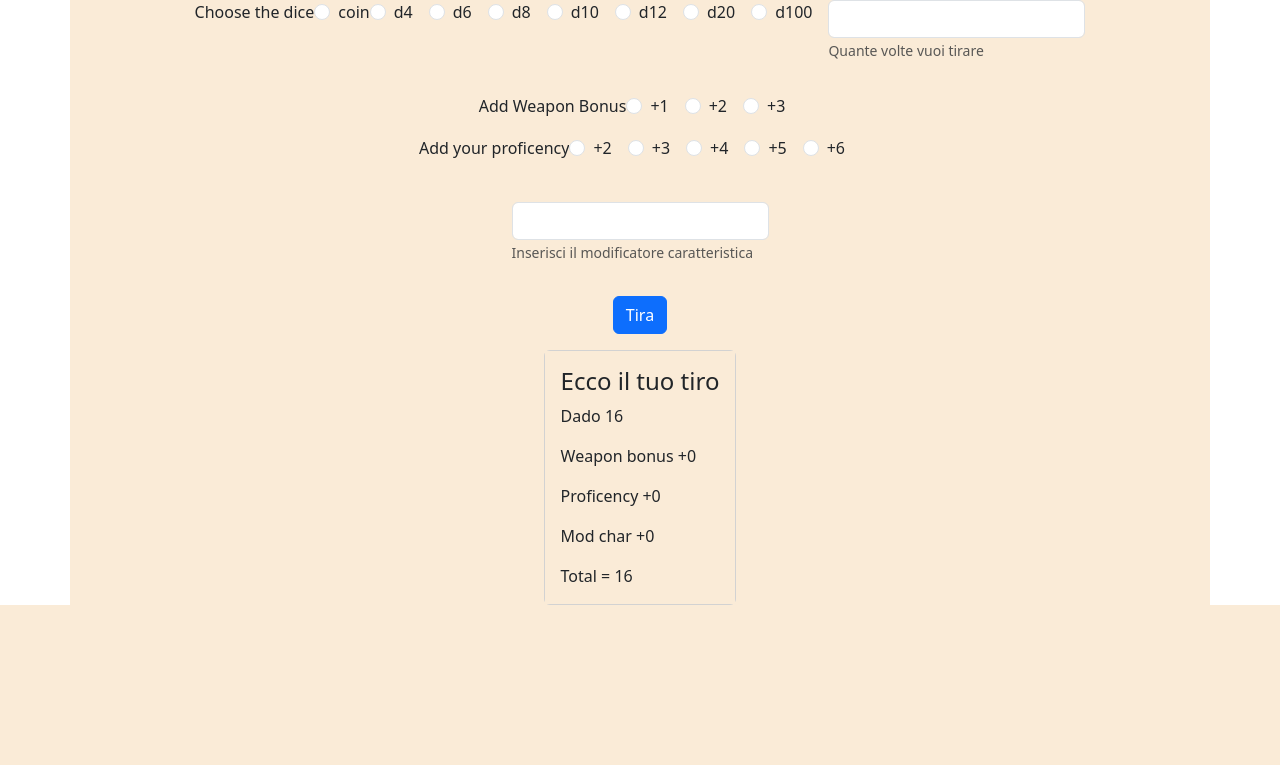
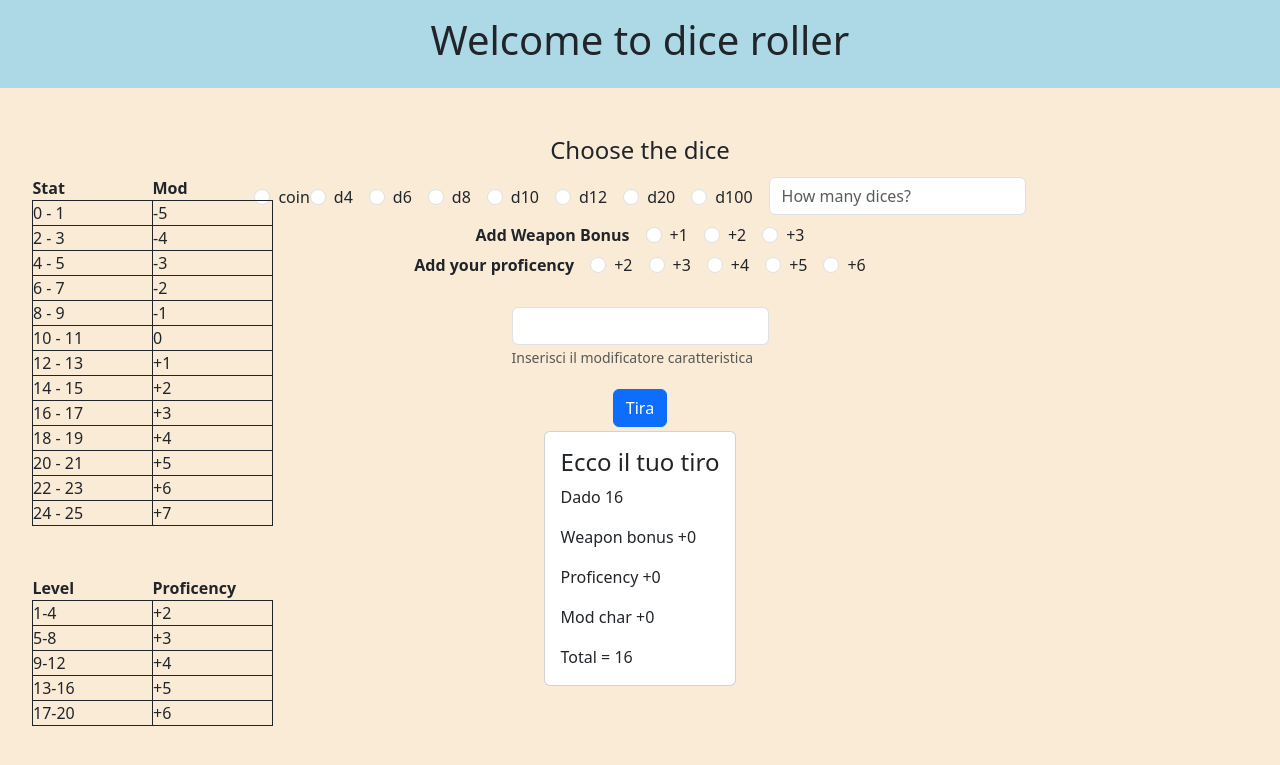
Before and after one commit to Giovanni-Cattaneo/php-dice-roller, a PHP site: page / in a window 1280 px wide. Shown: the top 765 px of the page. Run offline with PHP 8.4, Linux system fonts and the light colour scheme; some libraries are stand-ins or nearby versions.

Commit message:
add style

```diff
--- a/assets/css/style.css
+++ b/assets/css/style.css
@@ -2,10 +2,23 @@
     box-sizing: border-box;
     margin: 0;
     padding: 0;
+}
+
+.body {
+    background-color: antiquewhite;
+
+    header {
+        background-color: lightblue;
+        text-align: center;
+        padding: 1rem;
+    }
+
+    main {
+        padding-top: 3rem;
+
+        .container {
             background-color: antiquewhite;
         }
-
-body {
 
         .green {
             color: rgb(0, 184, 0);
@@ -16,4 +29,34 @@ body {
             color: red;
             font-size: 2rem;
         }
+
+        table {
+            display: inline;
+            margin: 1rem;
+
+            & td {
+                border: 1px solid;
+                width: 120px;
             }
+
+        }
+
+        .mod,
+        .proficency {
+            position: absolute;
+        }
+
+        .mod {
+            left: 1rem;
+            top: 10rem;
+        }
+
+        .proficency {
+            left: 1rem;
+            top: 35rem;
+        }
+
+    }
+
+
+}
--- a/index.php
+++ b/index.php
@@ -6,7 +6,7 @@ $proficency = !empty($_GET["proficency"]) ? $_GET["proficency"] : 0;
 
 $weaponMod = !empty($_GET["weapon_mod"]) ? $_GET["weapon_mod"] : 0;
 
-$char = !empty($_GET["char"]) ? $_GET["char"] : 0;
+$char = !empty($_GET["char"]) && $_GET["char"] >= -5 && $_GET["char"] <= 7 ? $_GET["char"] : 0;
 
 $diceNumber = !empty($_GET["dice_number"]) && $_GET["dice_number"] > 0  ? $_GET["dice_number"] : 1;
 
@@ -28,11 +28,17 @@ $diceNumber = !empty($_GET["dice_number"]) && $_GET["dice_number"] > 0  ? $_GET[
     <script src="https://kit.fontawesome.com/e7d95647e4.js" crossorigin="anonymous"></script>
 </head>
 
-<body>
+<body class="body">
+    <header>
+        <h1>Welcome to dice roller</h1>
+    </header>
+    <main>
         <div class="container">
-        <form class="d-flex flex-column  gap-3 align-items-center" action="index.php" method="get">
-            <div class="dice_container d-flex">
-                <label class="form-check-label" for="">Choose the dice</label>
+            <form class="d-flex flex-column gap-1 align-items-center" action="index.php" method="get">
+                <label class="form-check-label px-3" for="">
+                    <h4>Choose the dice</h4>
+                </label>
+                <div class="dice_container d-flex align-items-center">
                     <div class="form-check form-check">
                         <input
                             class="form-check-input"
@@ -105,20 +111,20 @@ $diceNumber = !empty($_GET["dice_number"]) && $_GET["dice_number"] > 0  ? $_GET[
                             value="100" />
                         <label class="form-check-label" for="">d100</label>
                     </div>
-                <div class="mb-3">
+                    <div class="d-flex flex-column align-items-center">
                         <input
                             type="number"
                             class="form-control"
                             name="dice_number"
                             id=""
                             aria-describedby="helpId"
-                        placeholder="" />
-                    <small id="helpId" class="form-text text-muted">Quante volte vuoi tirare</small>
+                            placeholder="How many dices?" />
+                        <small id="helpId" class="form-text text-muted"></small>
                     </div>
                 </div>
 
                 <div class="weapon_container d-flex">
-                <label class="form-check-label" for="">Add Weapon Bonus</label>
+                    <label class="form-check-label px-3" for=""><strong>Add Weapon Bonus</strong></label>
                     <div class="form-check form-check-inline">
                         <input
                             class="form-check-input"
@@ -149,7 +155,7 @@ $diceNumber = !empty($_GET["dice_number"]) && $_GET["dice_number"] > 0  ? $_GET[
                 </div>
 
                 <div class="proficency_container d-flex">
-                <label class="form-check-label" for="">Add your proficency</label>
+                    <label class="form-check-label px-3" for=""><strong>Add your proficency</strong></label>
                     <div class="form-check form-check-inline">
                         <input
                             class="form-check-input"
@@ -254,6 +260,106 @@ $diceNumber = !empty($_GET["dice_number"]) && $_GET["dice_number"] > 0  ? $_GET[
 
         </div>
 
+        <div class="d-flex">
+            <table class="mod">
+                <thead>
+                    <tr>
+                        <th>Stat</th>
+                        <th>Mod</th>
+                    </tr>
+                </thead>
+                <tbody>
+                    <tr>
+                        <td>0 - 1</td>
+                        <td>-5</td>
+                    </tr>
+                    <tr>
+                        <td>2 - 3</td>
+                        <td>-4</td>
+                    </tr>
+                    <tr>
+                        <td>4 - 5</td>
+                        <td>-3</td>
+                    </tr>
+                    <tr>
+                        <td>6 - 7</td>
+                        <td>-2</td>
+                    </tr>
+                    <tr>
+                        <td>8 - 9</td>
+                        <td>-1</td>
+                    </tr>
+                    <tr>
+                        <td>10 - 11</td>
+                        <td>0</td>
+                    </tr>
+                    <tr>
+                        <td>12 - 13</td>
+                        <td>+1</td>
+                    </tr>
+                    <tr>
+                        <td>14 - 15</td>
+                        <td>+2</td>
+                    </tr>
+                    <tr>
+                        <td>16 - 17</td>
+                        <td>+3</td>
+                    </tr>
+                    <tr>
+                        <td>18 - 19</td>
+                        <td>+4</td>
+                    </tr>
+                    <tr>
+                        <td>20 - 21</td>
+                        <td>+5</td>
+                    </tr>
+                    <tr>
+                        <td>22 - 23</td>
+                        <td>+6</td>
+                    </tr>
+                    <tr>
+                        <td>24 - 25</td>
+                        <td>+7</td>
+                    </tr>
+                </tbody>
+            </table>
+
+            <table class="proficency">
+                <tr>
+                    <th>Level</th>
+                    <th>Proficency</th>
+                </tr>
+                <!-- Livelli da 1 a 4 -->
+                <tr>
+                    <td>1-4</td>
+                    <td>+2</td>
+                </tr>
+                <!-- Livelli da 5 a 8 -->
+                <tr>
+                    <td>5-8</td>
+                    <td>+3</td>
+                </tr>
+                <!-- Livelli da 9 a 12 -->
+                <tr>
+                    <td>9-12</td>
+                    <td>+4</td>
+                </tr>
+                <!-- Livelli da 13 a 16 -->
+                <tr>
+                    <td>13-16</td>
+                    <td>+5</td>
+                </tr>
+                <!-- Livelli da 17 a 20 -->
+                <tr>
+                    <td>17-20</td>
+                    <td>+6</td>
+                </tr>
+            </table>
+        </div>
+    </main>
+    <footer></footer>
+
+
     </form>
     </div>
 
```
Lines whose indentation alone changed are shown as unchanged.
